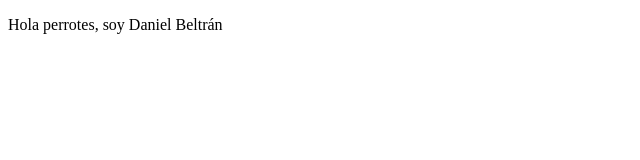
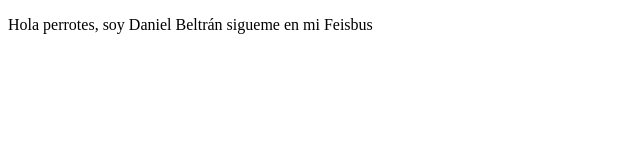
Before and after one commit to DanielBel29/projectDemoCursoPrework, a plain HTML site: page index.html in a window 1280 px wide. Shown: the whole page, without its empty margins (0-640 px from the left). Drawn offline with Linux system fonts and the light colour scheme.

Commit message:
Cambios al sitio

```diff
--- a/index.html
+++ b/index.html
@@ -9,6 +9,7 @@
 <body>
     <p>
         Hola perrotes, soy Daniel Beltrán
+        sigueme en mi Feisbus
     </p>
 </body>
 </html>
```
